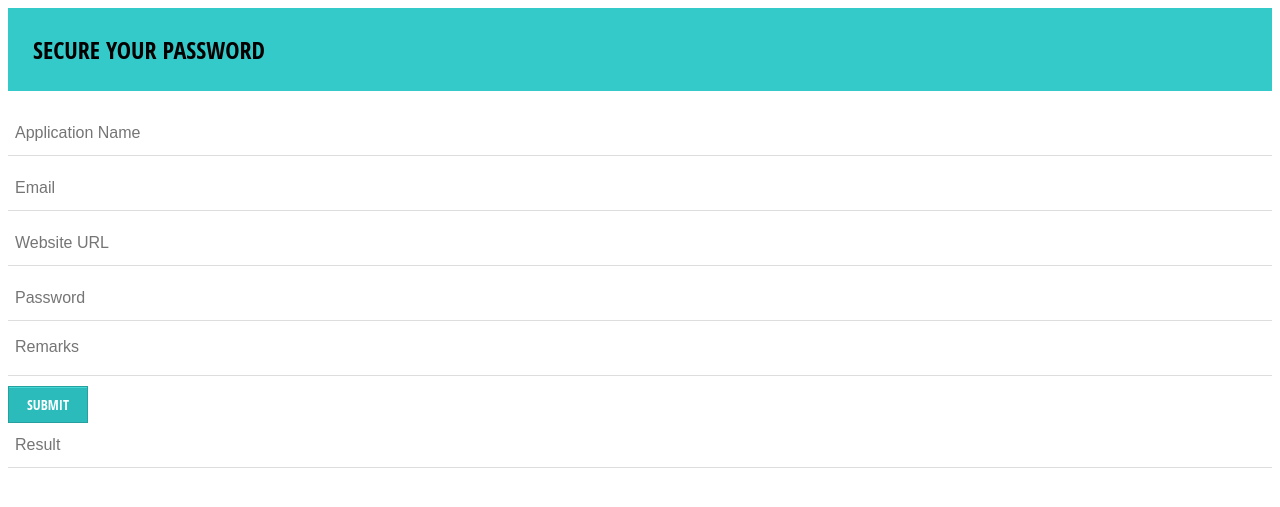
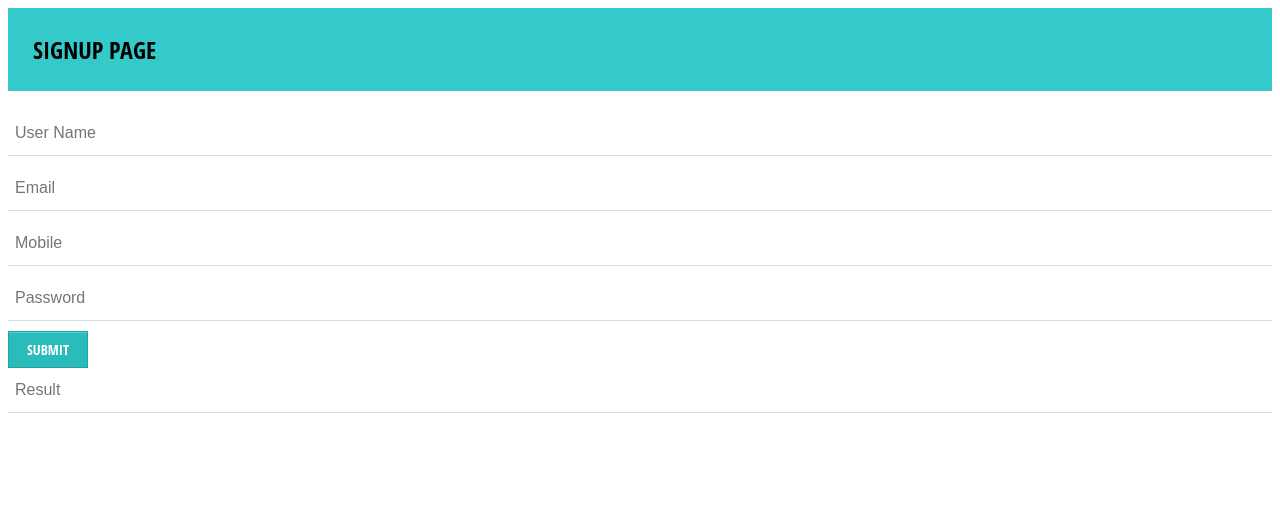
Before and after one commit to SrivigneshM/password_manager, a Flask app: page / in a window 1280 px wide. Shown: the top 507 px of the page. Run offline with Flask 2, Linux system fonts and the light colour scheme.

Commit message:
Signup page, DB connection, Save details implementation

```diff
--- a/app.py
+++ b/app.py
@@ -1,11 +1,9 @@
-import os
-
 from flask import Flask, render_template, request
 
-project_root = os.path.dirname(__file__)
-template_path = os.path.join(project_root, "./")
+from dao.db_access import Connection, create_actor
+from utils.constants import Actor, Messages, project_root
 
-app = Flask(__name__, template_folder=template_path)
+app = Flask(__name__, template_folder=project_root)
 
 
 @app.route("/", methods=["GET"])
@@ -13,11 +11,20 @@ def home():
     return render_template("templates/home.html")
 
 
-@app.route("/password", methods=["POST", "GET"])
-def login():
+@app.route("/signup", methods=["POST", "GET"])
+def signup():
     if request.method == "POST":
-        password = request.form["field4"]
-        return "Saved password: " + password
+        password = request.form["password"]
+        salt = "random"
+        name = request.form["name"]
+        email = request.form["email"]
+        mobile = request.form["mobile"]
+        actor = Actor(password, salt, name, email, mobile)
+        actor_id = create_actor(Connection(), actor)
+        message = f"{Messages.SIGNUP_SUCCESS}{name}!"
+        if actor_id < 0:
+            message = f"{Messages.SIGNUP_FAILED}{name}!"
+        return message
 
 
 if __name__ == "__main__":
--- a/static/form_actions.js
+++ b/static/form_actions.js
@@ -9,7 +9,7 @@ function adjust_textarea(h) {
 $('form').submit(function (event) {
     event.preventDefault()
     $.ajax({
-        url: "http://localhost:5000/password",
+        url: "http://localhost:5000/signup",
 	data: $(this).serialize(),
         type: "POST",
         dataType: "html",
--- a/templates/home.html
+++ b/templates/home.html
@@ -5,15 +5,16 @@
   </head>
    <body>
      <div class="form-style-8">
-       <h2>Secure your password</h2>
+       <h2>Signup page</h2>
 
        <form action="" id="password_form">
 
-	     <input type="text" name="field1" placeholder="Application Name" />
-	     <input type="email" name="field2" placeholder="Email" />
-	     <input type="url" name="field3" placeholder="Website URL" />
-	     <input type ="password" name="field4" placeholder="Password" />
-	     <textarea placeholder="Remarks" onkeyup="adjust_textarea(this)"></textarea>
+	     <input type="text" name="name" placeholder="User Name" />
+	     <input type="email" name="email" placeholder="Email" />
+	     <input type="text" name="mobile" placeholder="Mobile" />
+	     <!-- <input type="url" name="field3" placeholder="Website URL" /> -->
+	     <input type ="password" name="password" placeholder="Password" />
+	     <!-- <textarea placeholder="Remarks" onkeyup="adjust_textarea(this)"></textarea> -->
 	     <input type="submit" value="submit" placeholder="Save"/>
 	     <input type ="text" id="showresults" placeholder="Result" readonly>
 
```
Also changed, not shown: dao/db_access.py (added, +43 -0 lines), utils/constants.py (added, +27 -0 lines).
